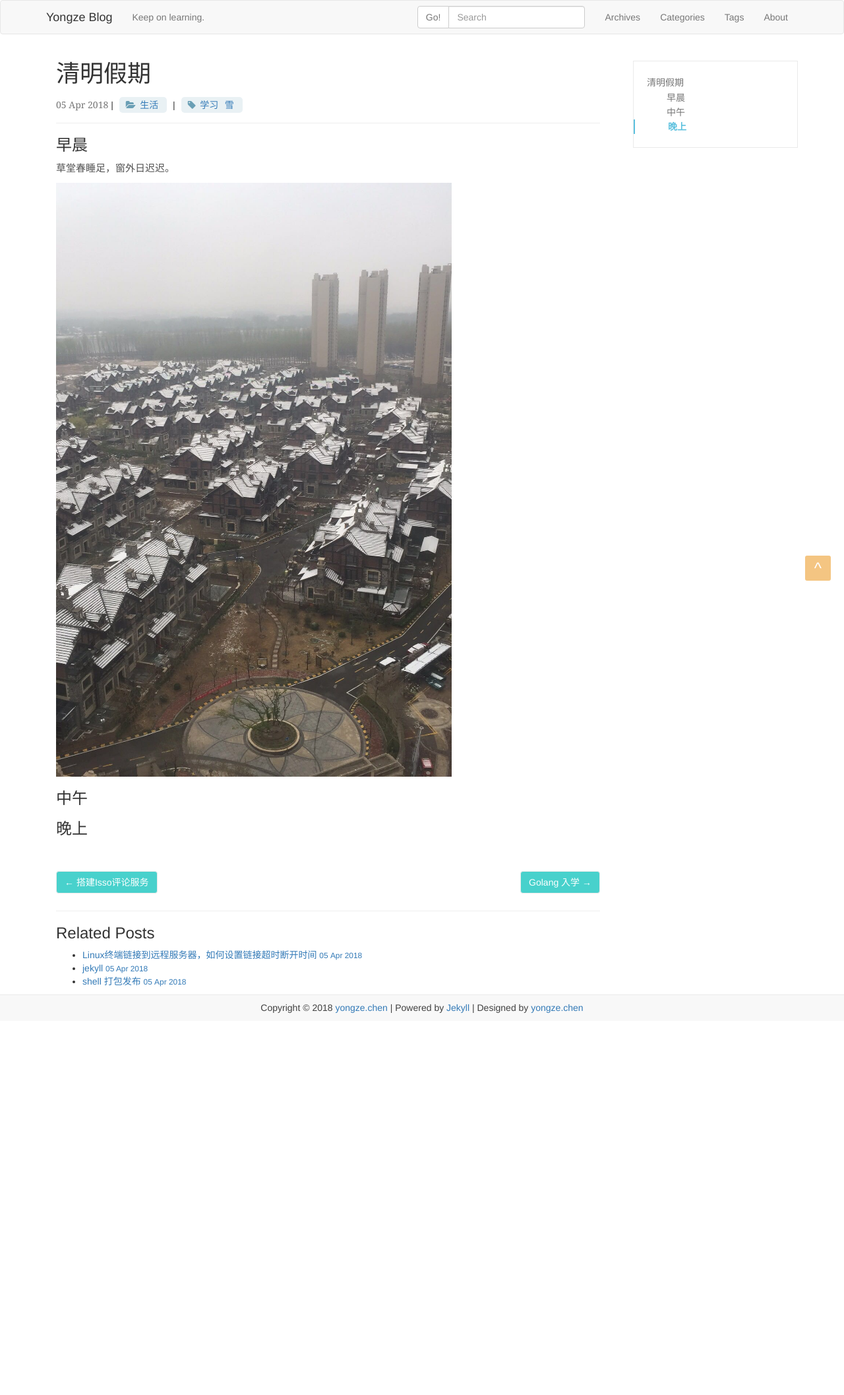
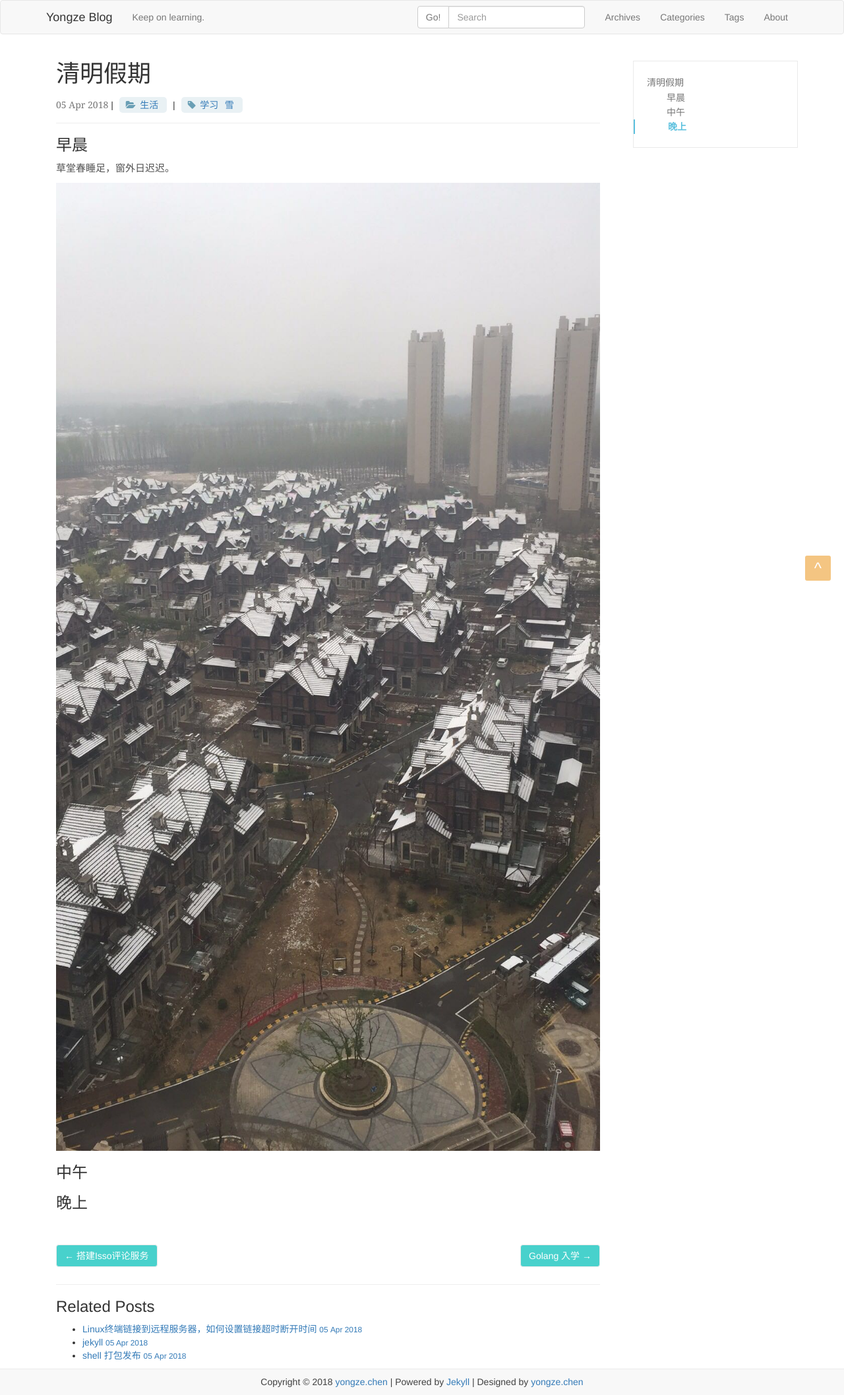
Before and after one commit to chenyongze/chenyongze.github.io, a Jekyll site: the page built from _posts/2018-04-05-tomb-sweeping-day.md, in a window 1280 px wide. Shown: the whole page at 66% size. Built offline with Jekyll 4.4.1, drawn with Linux system fonts in a browser that asks for light colours; comment, search, counter and statistics services are not loaded; before the commit the page ends 1547 px from its top, so only the background shows below that.

Commit message:
img width

```diff
--- a/_posts/2018-04-05-tomb-sweeping-day.md
+++ b/_posts/2018-04-05-tomb-sweeping-day.md
@@ -9,7 +9,7 @@ tags: [学习,雪]
 ### 早晨
 草堂春睡足，窗外日迟迟。
 
-![](../img/20180405-1.jpeg){:height="900" width="600"}
+![](../img/20180405-1.jpeg){:height="100%" width="100%"}
 
 ### 中午
 
```
